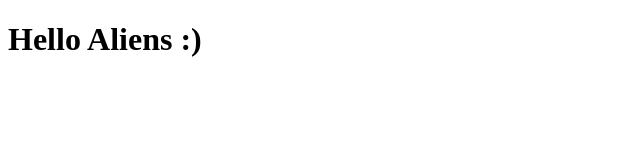
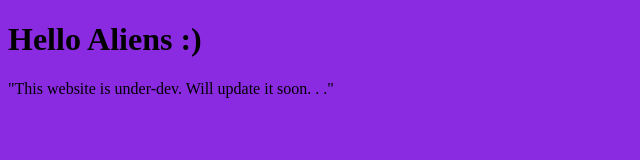
Before and after one commit to aasif12/aasif12.github.io, a plain HTML site: page index.html in a window 1280 px wide. Shown: the whole page, without its empty margins (0-640 px from the left). Drawn offline with Linux system fonts and the light colour scheme.

Commit message:
added a line of message in body
added a line into body tag.
defined some css property to body and content.

```diff
--- a/css/index.css
+++ b/css/index.css
@@ -0,0 +1,12 @@
+body{
+    background-color: blueviolet;
+}
+h1 {
+    animation-name: initial;
+    animation-duration: 300ms;
+    animation-direction: alternate-reverse;
+    animation-play-state: running;
+
+    text-align: justify;
+    text-decoration: wavy;
+}
--- a/index.html
+++ b/index.html
@@ -2,9 +2,13 @@
 <html>
 <head>
     <title>AASIF IQUBAL</title>
+    <link rel="stylesheet" href="css/index.css">
 </head>
 
 <body>
     <h1>Hello Aliens :)</h1>
+    <p>
+        "This website is under-dev. Will update it soon. . ."
+    </p>
 </body>
 </html>
```
Also changed, not shown: 1 other file.
